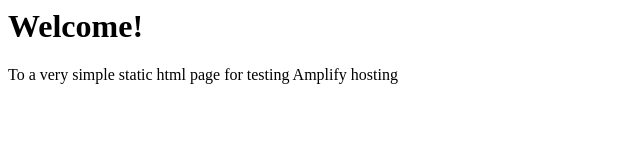
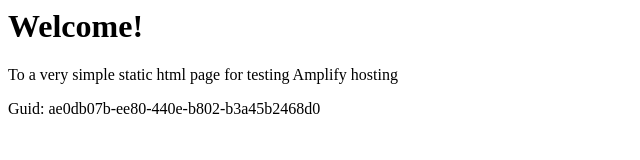
Before and after one commit to aws-aemilia-sfo/Github-PR-Commit-Integration-Test-DoNotTouch-Gith-OKSLNVO2-v1-prod-us-west-1, a website: page src/index.html in a window 1280 px wide. Shown: the whole page, without its empty margins (0-640 px from the left). Drawn offline with Linux system fonts and the light colour scheme.

Commit message:
commit from integ tests

```diff
--- a/src/index.html
+++ b/src/index.html
@@ -1,3 +1,5 @@
+
+
 <html lang="en">
 
 <head>
@@ -10,6 +12,6 @@
 <body>
     <h1>Welcome!</h1>
     <p>To a very simple static html page for testing Amplify hosting</p>
-</body>
+    <p>Guid: ae0db07b-ee80-440e-b802-b3a45b2468d0</p></body>
 
 </html>
```
